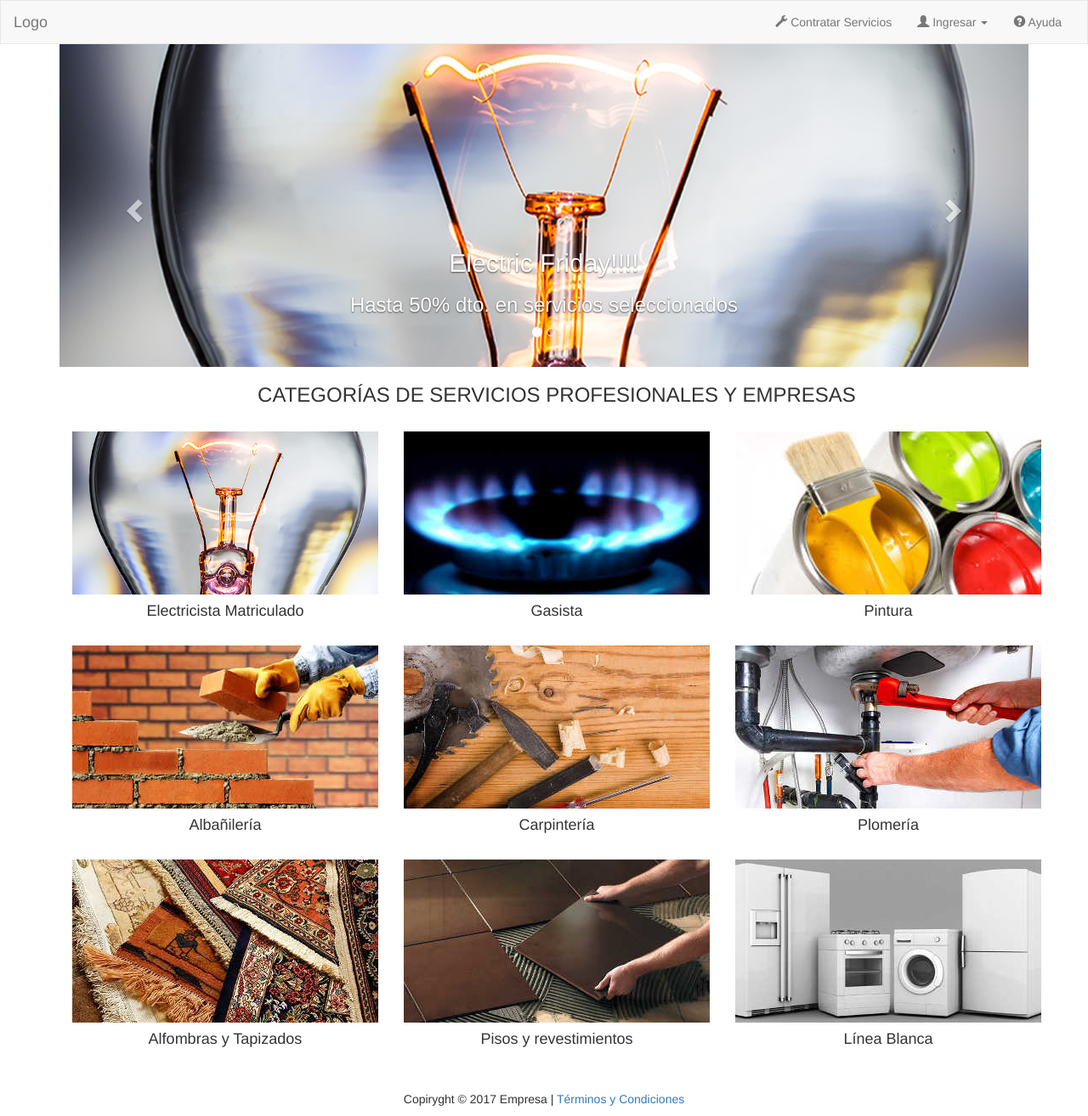
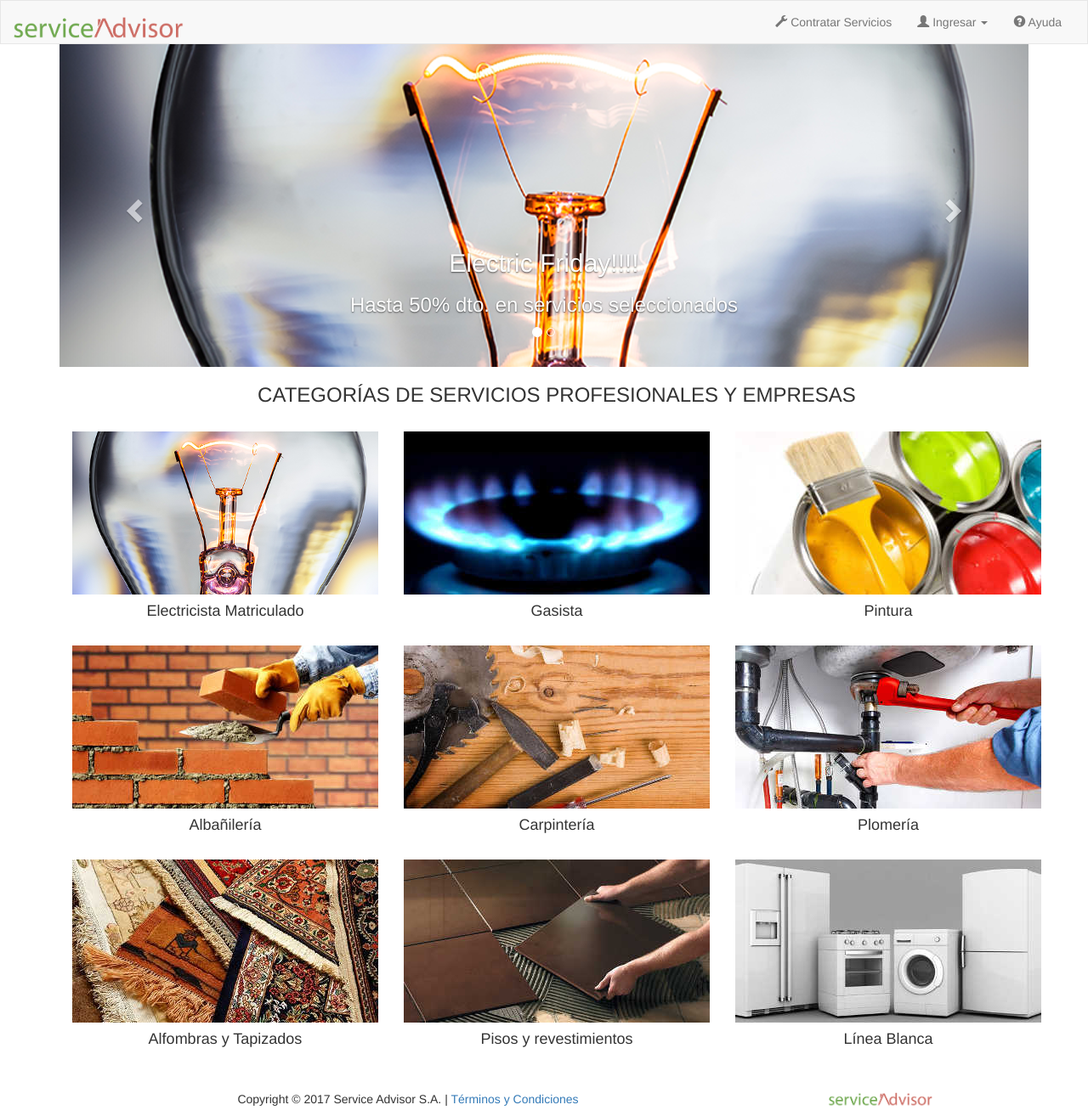
Before and after one commit to peperete/proyectodh, a PHP site: page /home.php in a window 1280 px wide. Shown: the whole page at 85% size. Run offline with PHP 8.4, Linux system fonts and the light colour scheme.

Commit message:
Header y footer con logo

```diff
--- a/footer.php
+++ b/footer.php
@@ -1,7 +1,15 @@
 
   <body>
     <footer class="container-fluid text-center">
-      <p>Copiryght © 2017 Empresa | <a href="#">Términos y Condiciones</a></p>
+      <div class="row">
+        <div class="col-sm-9">
+          <p>Copyright © 2017 Service Advisor S.A. | <a href="#">Términos y Condiciones</a></p>
+        </div>
+        <div class="col-sm-3">
+          <img src="images/logoadvisor02.png" class="img-responsive" style="height:22px" alt="Image">
+        </div>
+
+      </div>
     </footer>
   </body>
 </html>
--- a/header.php
+++ b/header.php
@@ -9,7 +9,7 @@
     <!-- <meta name="viewport" content="width=device-width, initial-scale=1, maximum-scale=1, user-scalable=no"> -->
 
     <!-- Los 3 meta tags anteriores deben ir primeros en el head; cualquier otro contenido del head debe venir a continuación de estos tags -->
-    <title>Servicios Tecnicos</title>
+    <title>Service Advisor</title>
 
     <!-- Bootstrap -->
     <link href="bootstrap-3.3.7-dist/css/bootstrap.min.css" rel="stylesheet">
@@ -40,7 +40,7 @@
             <span class="icon-bar"></span>
             <span class="icon-bar"></span>
           </button>
-          <a class="navbar-brand" href="home.php" target="_self">Logo</a>
+          <a class="navbar-brand" href="home.php" target="_self"><img src="images/logoadvisor02.png" class="img-responsive" style = "height:36px" alt="Image"></a>
         </div>
 
         <!-- Collect the nav links, forms, and other content for toggling -->
```
